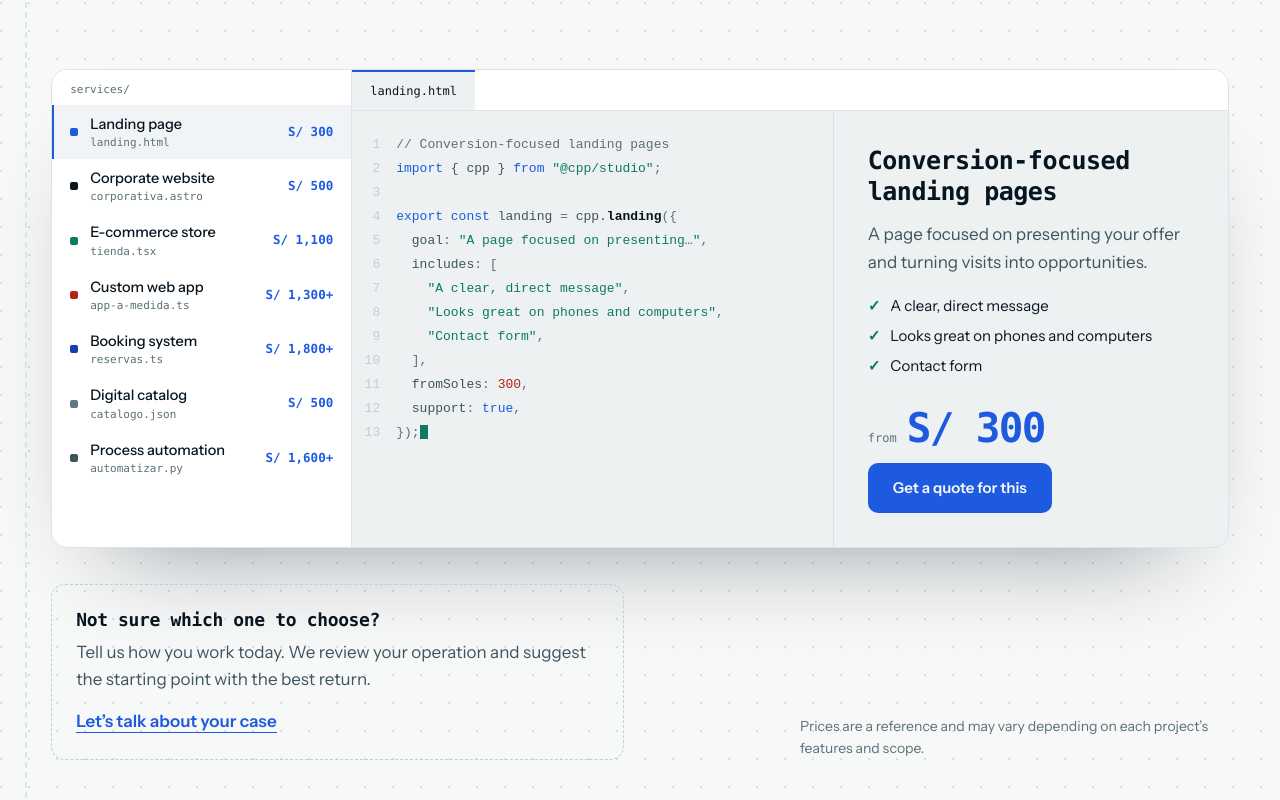
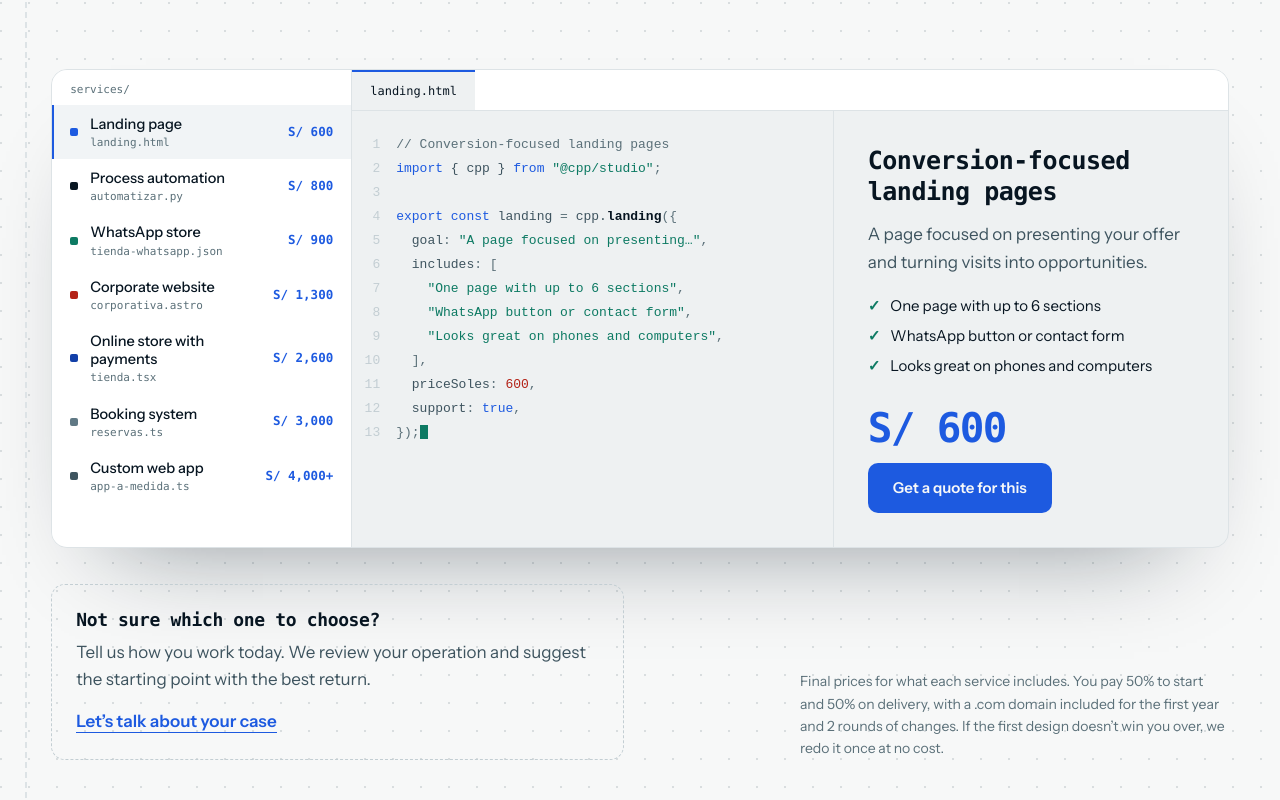
Before and after one commit to creative-programming-partners/CPP-LANDING-PAGE-V2, a plain HTML site: page index.html in a window 1280 px wide. Shown: the part 2518-3318 px from the top of the page. Drawn offline with Linux system fonts and the light colour scheme; animation ran at ten frames a second; a web font is replaced by a local one.

Commit message:
Precios fijos: nuevos precios por servicio con lo que incluye cada uno
- Landing S/ 600, automatización S/ 800 por flujo, tienda por WhatsApp S/ 900,
  web corporativa S/ 1,300, tienda online con pagos S/ 2,600, reservas S/ 3,000
  y app a medida desde S/ 4,000, ordenados de menor a mayor.
- "Catálogo digital" pasa a "Tienda por WhatsApp" y "Tienda e-commerce" a
  "Tienda online con pagos".
- "desde" solo en la app a medida; la automatización muestra "por flujo".
- Nota de condiciones (pago 50/50, dominio, cambios y garantía), FAQ de
  precios y planes mensuales, rangos de presupuesto, vista previa y JSON-LD.

Co-Authored-By: Claude Opus 5.5 <noreply@anthropic.com>

```diff
--- a/i18n.js
+++ b/i18n.js
@@ -51,12 +51,11 @@ window.CPP_I18N = {
     'services.sub': 'Pick a concrete need. We define the scope, the technology and the most efficient path.',
     'services.folder': 'services/',
     'services.from': 'from',
-    'services.plus': 'and up',
     'services.cta': 'Get a quote for this',
     'services.unsureTitle': 'Not sure which one to choose?',
     'services.unsureText': 'Tell us how you work today. We review your operation and suggest the starting point with the best return.',
     'services.unsureLink': 'Let’s talk about your case',
-    'services.note': 'Prices are a reference and may vary depending on each project’s features and scope.',
+    'services.note': 'Final prices for what each service includes. You pay 50% to start and 50% on delivery, with a .com domain included for the first year and 2 rounds of changes. If the first design doesn’t win you over, we redo it once at no cost.',
 
     'process.title': 'A clear process from start to finish.',
     'process.sub': 'You’ll always know what we’re doing, what we need from you and what comes next.',
@@ -124,18 +123,18 @@ window.CPP_I18N = {
     'form.choose': 'Choose an option',
     'svc.landing': 'Landing page',
     'svc.corporate': 'Corporate website',
-    'svc.store': 'E-commerce store',
+    'svc.store': 'Online store with payments',
     'svc.app': 'Custom web app',
     'svc.bookings': 'Booking system',
-    'svc.catalog': 'Digital catalog',
+    'svc.catalog': 'WhatsApp store',
     'svc.automation': 'Process automation',
     'svc.unsure': 'I’m not sure',
     'form.budget': 'Approximate budget',
     'budget.talk': 'I’d rather talk about it',
-    'budget.b1': 'Under S/ 500',
-    'budget.b2': 'S/ 500 to S/ 1,000',
-    'budget.b3': 'S/ 1,000 to S/ 2,000',
-    'budget.b4': 'Over S/ 2,000',
+    'budget.b1': 'Under S/ 1,000',
+    'budget.b2': 'S/ 1,000 to S/ 2,500',
+    'budget.b3': 'S/ 2,500 to S/ 5,000',
+    'budget.b4': 'Over S/ 5,000',
     'form.message': 'Project description',
     'form.placeholder': 'What you sell or offer, what you want to achieve and how you handle it today.',
     'form.privacy': 'I accept the <a class="link" href="privacy.html">privacy policy</a> and the use of my data to answer this request.',
@@ -143,13 +142,13 @@ window.CPP_I18N = {
 
     'faq.title': 'Questions before we start.',
     'faq.q1': 'How much does my project cost?',
-    'faq.a1': 'It depends on the type of solution, the design, the features and the scope. Once we understand your needs we send you a personalized quote. Each service’s “from” price gives you a reference.',
+    'faq.a1': 'Each service has a fixed price for what it includes, shown in the services section. If you need something extra, like more pages or products, we quote it before we start. Custom web apps are quoted by scope, from S/ 4,000.',
     'faq.q2': 'How long does development take?',
     'faq.a2': 'It depends on complexity. Before starting, we agree with you on a clear timeline for work and deliveries.',
     'faq.q3': 'Will it work well on phones?',
     'faq.a3': 'Yes. All our projects are designed and tested for desktops, tablets and phones.',
     'faq.q4': 'Do you offer support after delivery?',
-    'faq.a4': 'Yes. We offer support, maintenance and improvements based on what your project needs.',
+    'faq.a4': 'Yes. We have monthly maintenance plans with domain renewal and up to 2 changes a month: S/ 80 for landing pages, corporate websites and WhatsApp stores, and S/ 150 for online stores, booking systems, apps and automations.',
 
     'foot.cta': 'Have an idea or need to take your business digital?',
     'foot.nav': 'Footer',
@@ -187,7 +186,7 @@ window.CPP_I18N = {
       'code.goal': 'objetivo',
       'code.includes': 'incluye',
       'code.from': 'desdeSoles',
-      'code.plus': 'a más',
+      'code.price': 'precioSoles',
       'code.support': 'soporte',
       'palette.home': 'Ir al inicio',
       'palette.services': 'Ver servicios y precios',
@@ -238,7 +237,7 @@ window.CPP_I18N = {
       'code.goal': 'goal',
       'code.includes': 'includes',
       'code.from': 'fromSoles',
-      'code.plus': 'and up',
+      'code.price': 'priceSoles',
       'code.support': 'support',
       'palette.home': 'Go to top',
       'palette.services': 'See services and prices',
@@ -279,27 +278,29 @@ window.CPP_I18N = {
   },
 
   /* ── Servicios ── */
+  /* Precio fijo por lo que dice cada lista. `from: true` = precio "desde" (el alcance cambia por proyecto).
+     `unit` = cómo se cobra, si no es por proyecto. Ordenados de menor a mayor precio. */
   services: [
-    { key: 'landing', file: 'landing.html', kind: 'landing', price: 300,
-      es: { title: 'Landing pages orientadas a conversión', desc: 'Una página enfocada en presentar tu oferta y convertir visitas en oportunidades.', list: ['Mensaje claro y directo', 'Se ve bien en celular y computadora', 'Formulario de contacto'] },
-      en: { title: 'Conversion-focused landing pages', desc: 'A page focused on presenting your offer and turning visits into opportunities.', list: ['A clear, direct message', 'Looks great on phones and computers', 'Contact form'] } },
-    { key: 'corporate', file: 'corporativa.astro', kind: 'site', price: 500,
-      es: { title: 'Páginas web corporativas', desc: 'Una presencia profesional para explicar quién eres, qué haces y cómo contactarte.', list: ['Contenido bien ordenado', 'Lista para aparecer en Google', 'Secciones fáciles de actualizar'] },
-      en: { title: 'Corporate websites', desc: 'A professional presence that explains who you are, what you do and how to reach you.', list: ['Well-organized content', 'Ready to show up on Google', 'Easy-to-update sections'] } },
-    { key: 'store', file: 'tienda.tsx', kind: 'ecommerce', price: 1100,
-      es: { title: 'Tiendas e-commerce', desc: 'Una tienda clara y confiable para mostrar productos, recibir pedidos y vender online.', list: ['Catálogo y carrito', 'Compra en pocos pasos', 'Pagos en línea'] },
-      en: { title: 'E-commerce stores', desc: 'A clear, trustworthy store to show products, take orders and sell online.', list: ['Catalog and cart', 'Checkout in a few steps', 'Online payments'] } },
-    { key: 'app', file: 'app-a-medida.ts', kind: 'app', price: 1300, plus: true,
-      es: { title: 'Aplicaciones web a medida', desc: 'Herramientas digitales creadas alrededor de la operación real de tu empresa.', list: ['Hecha a la medida de tu proceso', 'Un acceso para cada usuario', 'Lista para crecer con tu negocio'] },
-      en: { title: 'Custom web applications', desc: 'Digital tools built around how your company actually operates.', list: ['Built around your process', 'Its own login for each user', 'Ready to grow with your business'] } },
-    { key: 'bookings', file: 'reservas.ts', kind: 'bookings', price: 1800, plus: true,
-      es: { title: 'Sistemas de reservas online', desc: 'Recibe reservas todo el día y administra la disponibilidad desde un panel central.', list: ['Calendario disponible', 'Panel de gestión', 'Confirmaciones automáticas'] },
-      en: { title: 'Online booking systems', desc: 'Take bookings around the clock and manage availability from one dashboard.', list: ['Live availability calendar', 'Management dashboard', 'Automatic confirmations'] } },
-    { key: 'catalog', file: 'catalogo.json', kind: 'catalog', price: 500,
-      es: { title: 'Catálogos digitales', desc: 'Presenta productos o servicios en un formato visual, ordenado y fácil de compartir.', list: ['Búsqueda y categorías', 'Consulta rápida', 'Actualización sencilla'] },
-      en: { title: 'Digital catalogs', desc: 'Present products or services in a visual, organized format that’s easy to share.', list: ['Search and categories', 'Quick lookup', 'Simple updates'] } },
-    { key: 'automation', file: 'automatizar.py', kind: 'automation', price: 1600, plus: true,
-      es: { title: 'Automatización de procesos', desc: 'Conecta tareas repetitivas para que la información avance sin trabajo manual.', list: ['Menos errores', 'Más tiempo disponible', 'Procesos consistentes'] },
-      en: { title: 'Process automation', desc: 'Connect repetitive tasks so information moves forward without manual work.', list: ['Fewer errors', 'More free time', 'Consistent processes'] } }
+    { key: 'landing', file: 'landing.html', kind: 'landing', price: 600,
+      es: { title: 'Landing pages orientadas a conversión', desc: 'Una página enfocada en presentar tu oferta y convertir visitas en oportunidades.', list: ['Una página de hasta 6 secciones', 'Botón de WhatsApp o formulario', 'Se ve bien en celular y computadora'] },
+      en: { title: 'Conversion-focused landing pages', desc: 'A page focused on presenting your offer and turning visits into opportunities.', list: ['One page with up to 6 sections', 'WhatsApp button or contact form', 'Looks great on phones and computers'] } },
+    { key: 'automation', file: 'automatizar.py', kind: 'automation', price: 800,
+      es: { unit: 'por flujo', title: 'Automatización de procesos', desc: 'Conecta tareas repetitivas para que la información avance sin trabajo manual.', list: ['Precio por cada flujo automatizado', 'Ej.: formulario → hoja de Google → aviso por correo', 'Menos errores y más tiempo libre'] },
+      en: { unit: 'per workflow', title: 'Process automation', desc: 'Connect repetitive tasks so information moves forward without manual work.', list: ['Priced per automated workflow', 'E.g. form → Google Sheet → email alert', 'Fewer errors, more free time'] } },
+    { key: 'catalog', file: 'tienda-whatsapp.json', kind: 'catalog', price: 900,
+      es: { title: 'Tiendas por WhatsApp', desc: 'Tu catálogo en una web propia: el cliente elige productos y te llega el pedido armado por WhatsApp.', list: ['Hasta 50 productos con foto y precio', 'Buscador y categorías', 'Pedido por WhatsApp y código QR'] },
+      en: { title: 'WhatsApp stores', desc: 'Your catalog on its own website: customers pick products and the order reaches you ready on WhatsApp.', list: ['Up to 50 products with photo and price', 'Search and categories', 'WhatsApp ordering and QR code'] } },
+    { key: 'corporate', file: 'corporativa.astro', kind: 'site', price: 1300,
+      es: { title: 'Páginas web corporativas', desc: 'Una presencia profesional para explicar quién eres, qué haces y cómo contactarte.', list: ['Hasta 5 páginas', 'Lista para aparecer en Google', 'Formulario de contacto'] },
+      en: { title: 'Corporate websites', desc: 'A professional presence that explains who you are, what you do and how to reach you.', list: ['Up to 5 pages', 'Ready to show up on Google', 'Contact form'] } },
+    { key: 'store', file: 'tienda.tsx', kind: 'ecommerce', price: 2600,
+      es: { title: 'Tiendas online con pagos', desc: 'Una tienda clara y confiable para mostrar productos, recibir pedidos y cobrar en línea.', list: ['Hasta 50 productos y carrito', 'Pago con tarjeta o Yape', 'Compra en pocos pasos'] },
+      en: { title: 'Online stores with payments', desc: 'A clear, trustworthy store to show products, take orders and get paid online.', list: ['Up to 50 products and a cart', 'Card or Yape payments', 'Checkout in a few steps'] } },
+    { key: 'bookings', file: 'reservas.ts', kind: 'bookings', price: 3000,
+      es: { title: 'Sistemas de reservas online', desc: 'Recibe reservas todo el día y administra la disponibilidad desde un panel central.', list: ['Calendario de disponibilidad', 'Panel de gestión', 'Confirmaciones automáticas por correo'] },
+      en: { title: 'Online booking systems', desc: 'Take bookings around the clock and manage availability from one dashboard.', list: ['Live availability calendar', 'Management dashboard', 'Automatic email confirmations'] } },
+    { key: 'app', file: 'app-a-medida.ts', kind: 'app', price: 4000, from: true,
+      es: { title: 'Aplicaciones web a medida', desc: 'Herramientas digitales creadas alrededor de la operación real de tu empresa.', list: ['Hecha a la medida de tu proceso', 'Un acceso para cada usuario', 'Alcance definido en la propuesta'] },
+      en: { title: 'Custom web applications', desc: 'Digital tools built around how your company actually operates.', list: ['Built around your process', 'Its own login for each user', 'Scope agreed in the proposal'] } }
   ]
 };
--- a/index.html
+++ b/index.html
@@ -17,14 +17,14 @@
   <meta property="og:locale:alternate" content="en_US" />
   <meta property="og:url" content="https://cppcstudio.com/" />
   <meta property="og:title" content="CPP | Creative Programming Partners" />
-  <meta property="og:description" content="Menos fricción. Más negocio. Páginas web, tiendas online, sistemas y automatizaciones a medida, desde S/ 300." />
+  <meta property="og:description" content="Menos fricción. Más negocio. Páginas web, tiendas online, sistemas y automatizaciones a medida, desde S/ 600." />
   <meta property="og:image" content="https://cppcstudio.com/assets/brand/png/cpp-social-cover-1200x630.png" />
   <meta property="og:image:width" content="1200" />
   <meta property="og:image:height" content="630" />
   <meta property="og:image:alt" content="CPP · Creative Programming Partners" />
   <meta name="twitter:card" content="summary_large_image" />
   <meta name="twitter:title" content="CPP | Creative Programming Partners" />
-  <meta name="twitter:description" content="Menos fricción. Más negocio. Páginas web, tiendas online, sistemas y automatizaciones a medida, desde S/ 300." />
+  <meta name="twitter:description" content="Menos fricción. Más negocio. Páginas web, tiendas online, sistemas y automatizaciones a medida, desde S/ 600." />
   <meta name="twitter:image" content="https://cppcstudio.com/assets/brand/png/cpp-social-cover-1200x630.png" />
   <link rel="icon" href="assets/favicon.svg" type="image/svg+xml" />
   <link rel="apple-touch-icon" href="assets/brand/png/apple-touch-icon.png" />
@@ -42,7 +42,7 @@
     "address": { "@type": "PostalAddress", "addressCountry": "PE" },
     "areaServed": { "@type": "Country", "name": "Perú" },
     "currenciesAccepted": "PEN",
-    "priceRange": "S/ 300 – S/ 1,800+",
+    "priceRange": "S/ 600 – S/ 4,000+",
     "founder": [
       { "@type": "Person", "name": "José Santana" },
       { "@type": "Person", "name": "Darnell Cuba" },
@@ -52,13 +52,13 @@
       "@type": "OfferCatalog",
       "name": "Servicios",
       "itemListElement": [
-        { "@type": "Offer", "itemOffered": { "@type": "Service", "name": "Landing page" }, "priceSpecification": { "@type": "PriceSpecification", "minPrice": 300, "priceCurrency": "PEN" } },
-        { "@type": "Offer", "itemOffered": { "@type": "Service", "name": "Página web corporativa" }, "priceSpecification": { "@type": "PriceSpecification", "minPrice": 500, "priceCurrency": "PEN" } },
-        { "@type": "Offer", "itemOffered": { "@type": "Service", "name": "Tienda e-commerce" }, "priceSpecification": { "@type": "PriceSpecification", "minPrice": 1100, "priceCurrency": "PEN" } },
-        { "@type": "Offer", "itemOffered": { "@type": "Service", "name": "Aplicación web a medida" }, "priceSpecification": { "@type": "PriceSpecification", "minPrice": 1300, "priceCurrency": "PEN" } },
-        { "@type": "Offer", "itemOffered": { "@type": "Service", "name": "Sistema de reservas online" }, "priceSpecification": { "@type": "PriceSpecification", "minPrice": 1800, "priceCurrency": "PEN" } },
-        { "@type": "Offer", "itemOffered": { "@type": "Service", "name": "Catálogo digital" }, "priceSpecification": { "@type": "PriceSpecification", "minPrice": 500, "priceCurrency": "PEN" } },
-        { "@type": "Offer", "itemOffered": { "@type": "Service", "name": "Automatización de procesos" }, "priceSpecification": { "@type": "PriceSpecification", "minPrice": 1600, "priceCurrency": "PEN" } }
+        { "@type": "Offer", "itemOffered": { "@type": "Service", "name": "Landing page" }, "priceSpecification": { "@type": "PriceSpecification", "price": 600, "priceCurrency": "PEN" } },
+        { "@type": "Offer", "itemOffered": { "@type": "Service", "name": "Automatización de procesos (por flujo)" }, "priceSpecification": { "@type": "PriceSpecification", "price": 800, "priceCurrency": "PEN" } },
+        { "@type": "Offer", "itemOffered": { "@type": "Service", "name": "Tienda por WhatsApp" }, "priceSpecification": { "@type": "PriceSpecification", "price": 900, "priceCurrency": "PEN" } },
+        { "@type": "Offer", "itemOffered": { "@type": "Service", "name": "Página web corporativa" }, "priceSpecification": { "@type": "PriceSpecification", "price": 1300, "priceCurrency": "PEN" } },
+        { "@type": "Offer", "itemOffered": { "@type": "Service", "name": "Tienda online con pagos" }, "priceSpecification": { "@type": "PriceSpecification", "price": 2600, "priceCurrency": "PEN" } },
+        { "@type": "Offer", "itemOffered": { "@type": "Service", "name": "Sistema de reservas online" }, "priceSpecification": { "@type": "PriceSpecification", "price": 3000, "priceCurrency": "PEN" } },
+        { "@type": "Offer", "itemOffered": { "@type": "Service", "name": "Aplicación web a medida" }, "priceSpecification": { "@type": "PriceSpecification", "minPrice": 4000, "priceCurrency": "PEN" } }
       ]
     }
   }
@@ -221,7 +221,7 @@
               <h3 data-s-title></h3>
               <p data-s-desc></p>
               <ul data-s-list></ul>
-              <p class="price"><span data-i18n="services.from">desde</span> <strong>S/ <b data-s-price>300</b></strong><span data-i18n="services.plus" data-s-plus hidden>a más</span></p>
+              <p class="price"><span data-i18n="services.from" data-s-from hidden>desde</span> <strong>S/ <b data-s-price>600</b></strong><span data-s-unit hidden></span></p>
               <a class="btn btn-primary" href="#contacto" data-s-cta data-magnetic><span data-i18n="services.cta">Cotizar esta solución</span></a>
             </div>
           </div>
@@ -234,7 +234,7 @@
           <p data-i18n="services.unsureText">Cuéntanos cómo trabajas hoy. Revisamos tu operación y te proponemos el punto de partida con mejor retorno.</p>
           <a class="link" href="#contacto" data-service-pick="unsure" data-i18n="services.unsureLink">Hablemos de tu caso</a>
         </div>
-        <p class="note" data-i18n="services.note">Los precios son referenciales y pueden variar según las funcionalidades y el alcance de cada proyecto.</p>
+        <p class="note" data-i18n="services.note">Precios finales por lo que incluye cada servicio. Pagas 50% al empezar y 50% al entregar, con dominio .com incluido el primer año y 2 rondas de cambios. Si el primer diseño no te convence, lo rehacemos una vez sin costo.</p>
       </div>
     </section>
 
@@ -391,7 +391,7 @@
       <div class="term">
         <details data-faq>
           <summary><span class="p-sign" aria-hidden="true">$</span> <span data-i18n="faq.q1">¿Cuánto cuesta desarrollar mi proyecto?</span></summary>
-          <p data-i18n="faq.a1">Depende del tipo de solución, el diseño, las funcionalidades y el alcance. Cuando conozcamos tus necesidades te enviamos una cotización personalizada. Los precios "desde" de cada servicio te dan una referencia.</p>
+          <p data-i18n="faq.a1">Cada servicio tiene un precio fijo por lo que incluye, y lo ves en la sección de servicios. Si necesitas algo adicional, como más páginas o productos, te lo cotizamos antes de empezar. Las aplicaciones a medida se cotizan según el alcance, desde S/ 4,000.</p>
         </details>
         <details data-faq>
           <summary><span class="p-sign" aria-hidden="true">$</span> <span data-i18n="faq.q2">¿Cuánto tiempo tarda el desarrollo?</span></summary>
@@ -403,7 +403,7 @@
         </details>
         <details data-faq>
           <summary><span class="p-sign" aria-hidden="true">$</span> <span data-i18n="faq.q4">¿Dan soporte después de entregar?</span></summary>
-          <p data-i18n="faq.a4">Sí. Ofrecemos soporte, mantenimiento y mejoras posteriores según lo que necesite tu proyecto.</p>
+          <p data-i18n="faq.a4">Sí. Tenemos planes mensuales de mantenimiento con renovación del dominio y hasta 2 cambios al mes: S/ 80 para landing pages, webs corporativas y tiendas por WhatsApp, y S/ 150 para tiendas online, reservas, aplicaciones y automatizaciones.</p>
         </details>
       </div>
     </section>
@@ -443,12 +443,12 @@
             <select id="service" name="service" required>
               <option value="" data-i18n="form.choose">Selecciona una opción</option>
               <option value="landing" data-i18n="svc.landing">Landing page</option>
+              <option value="automation" data-i18n="svc.automation">Automatización de procesos</option>
+              <option value="catalog" data-i18n="svc.catalog">Tienda por WhatsApp</option>
               <option value="corporate" data-i18n="svc.corporate">Página web corporativa</option>
-              <option value="store" data-i18n="svc.store">Tienda e-commerce</option>
+              <option value="store" data-i18n="svc.store">Tienda online con pagos</option>
+              <option value="bookings" data-i18n="svc.bookings">Sistema de reservas</option>
               <option value="app" data-i18n="svc.app">Aplicación web a medida</option>
-              <option value="bookings" data-i18n="svc.bookings">Sistema de reservas</option>
-              <option value="catalog" data-i18n="svc.catalog">Catálogo digital</option>
-              <option value="automation" data-i18n="svc.automation">Automatización de procesos</option>
               <option value="unsure" data-i18n="svc.unsure">No estoy seguro</option>
             </select>
             <p class="err" id="service-error"></p>
@@ -457,10 +457,10 @@
             <label for="budget"><span data-i18n="form.budget">Presupuesto aproximado</span> <span class="opt" data-i18n="form.optional">(opcional)</span></label>
             <select id="budget" name="budget">
               <option value="talk" data-i18n="budget.talk">Prefiero conversarlo</option>
-              <option value="lt-500" data-i18n="budget.b1">Menos de S/ 500</option>
-              <option value="500-1000" data-i18n="budget.b2">S/ 500 a S/ 1,000</option>
-              <option value="1000-2000" data-i18n="budget.b3">S/ 1,000 a S/ 2,000</option>
-              <option value="gt-2000" data-i18n="budget.b4">Más de S/ 2,000</option>
+              <option value="lt-1000" data-i18n="budget.b1">Menos de S/ 1,000</option>
+              <option value="1000-2500" data-i18n="budget.b2">S/ 1,000 a S/ 2,500</option>
+              <option value="2500-5000" data-i18n="budget.b3">S/ 2,500 a S/ 5,000</option>
+              <option value="gt-5000" data-i18n="budget.b4">Más de S/ 5,000</option>
             </select>
           </div>
           <div class="field field-full">
--- a/script.js
+++ b/script.js
@@ -387,7 +387,7 @@ const codeFor = (s) => {
     [['', `  ${t('code.includes')}`], ['p', ': [']],
     ...L.list.map((item) => [['s', `    "${item}"`], ['p', ',']]),
     [['p', '  ],']],
-    [['', `  ${t('code.from')}`], ['p', ': '], ['n', s.price.toLocaleString('en-US').replace(',', '_')], ['p', ','], ...(s.plus ? [['c', ` // ${t('code.plus')}`]] : [])],
+    [['', `  ${t(s.from ? 'code.from' : 'code.price')}`], ['p', ': '], ['n', s.price.toLocaleString('en-US').replace(',', '_')], ['p', ','], ...(L.unit ? [['c', ` // ${L.unit}`]] : [])],
     [['', `  ${t('code.support')}`], ['p', ': '], ['k', 'true'], ['p', ',']],
     [['p', '});']]
   ];
@@ -401,7 +401,7 @@ const codeFor = (s) => {
   const priceEl = $('[data-s-price]');
   let typingRaf = 0, priceRaf = 0, current = -1, started = false;
 
-  const priceText = (s) => `S/ ${s.price.toLocaleString('en-US')}${s.plus ? '+' : ''}`;
+  const priceText = (s) => `S/ ${s.price.toLocaleString('en-US')}${s.from ? '+' : ''}`;
   const renderTabs = () => {
     files.innerHTML = SERVICES.map((s, i) => `<button class="file" type="button" role="tab" id="tab-${s.key}" aria-controls="service-panel" aria-selected="${i === current}" tabindex="${i === current ? 0 : -1}" style="--c:${COLORS_BY_SERVICE[i]}"><span class="dot" aria-hidden="true"></span><span class="file-txt"><span class="file-name">${staticText(`svc.${s.key}`)}</span><span class="file-path">${s.file}</span></span><span class="file-price">${priceText(s)}</span></button>`).join('');
   };
@@ -439,7 +439,10 @@ const codeFor = (s) => {
     $('[data-s-desc]').textContent = L.desc;
     $('[data-s-list]').innerHTML = L.list.map((x) => `<li>${x}</li>`).join('');
     $('[data-s-cta]').dataset.servicePick = s.key;
-    $('[data-s-plus]').hidden = !s.plus;
+    $('[data-s-from]').hidden = !s.from;
+    const unit = $('[data-s-unit]');
+    unit.textContent = L.unit || '';
+    unit.hidden = !L.unit;
     panel.classList.remove('is-swap'); void panel.offsetWidth; panel.classList.add('is-swap');
 
     const lines = codeFor(s);
```
